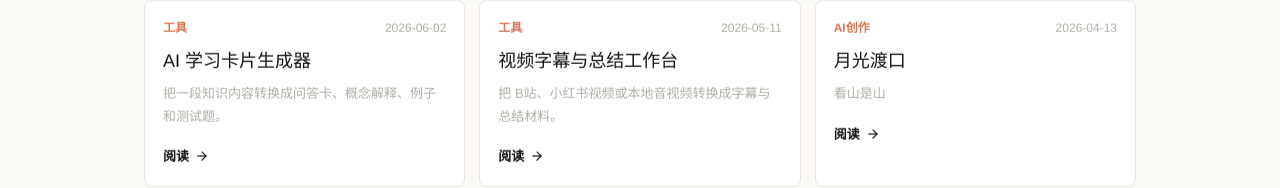
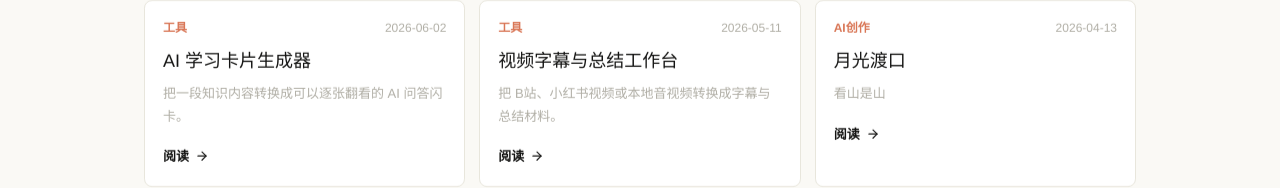
Before and after one commit to yinpengtao2002-ai/yinpengtao2002-ai.github.io, a Next.js app: page /thinking-lab in a window 1280 px wide. Shown: the part 337-525 px from the top of the page. Built offline with nearby package versions, Linux system fonts and the light colour scheme.

Commit message:
Align study card metadata

```diff
--- a/src/app/tools/study-cards/page.tsx
+++ b/src/app/tools/study-cards/page.tsx
@@ -3,7 +3,7 @@ import StudyCardsTool from "./StudyCardsTool";
 
 export const metadata: Metadata = {
   title: "AI 学习卡片生成器｜Lucas Yin",
-  description: "输入一段知识内容，生成 Anki 风格问答卡、概念解释、例子和测试题。",
+  description: "输入一段知识内容，生成适合逐张翻看的 AI 问答闪卡。",
 };
 
 export default function StudyCardsPage() {
--- a/src/lib/data/thinkingLabContent.ts
+++ b/src/lib/data/thinkingLabContent.ts
@@ -16,7 +16,7 @@ export const studyCardsContent: ContentItem = {
   id: 9002,
   slug: "study-cards",
   title: "AI 学习卡片生成器",
-  description: "把一段知识内容转换成问答卡、概念解释、例子和测试题。",
+  description: "把一段知识内容转换成可以逐张翻看的 AI 问答闪卡。",
   date: "2026-06-02",
   category: "工具",
   href: "/tools/study-cards",
```
Also changed, not shown: 1 other file (tests, documents, lock files or other folders).
